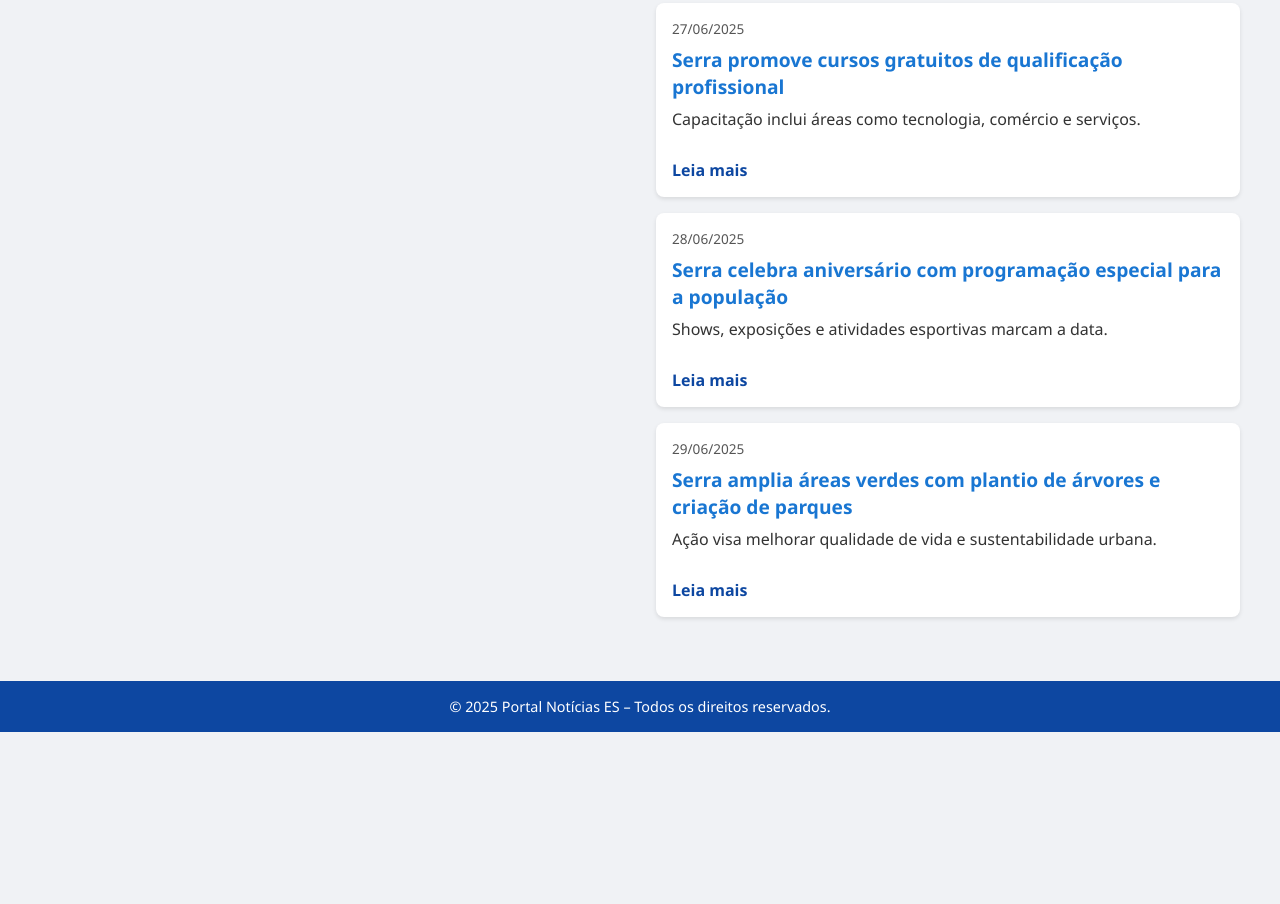
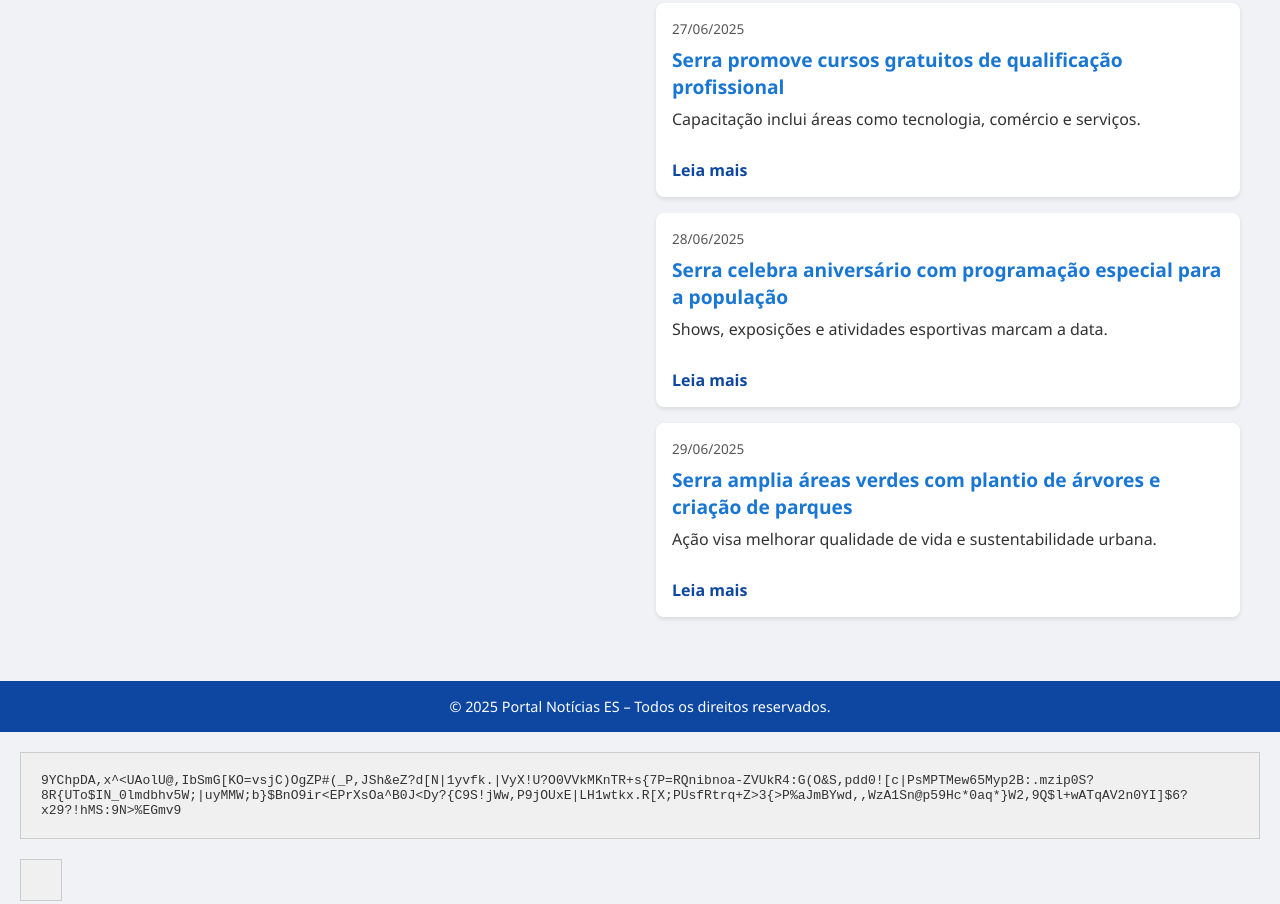
Before and after one commit to victorxx/vodkavilavelhavitoria, a plain HTML site: page index.html in a window 1280 px wide. Shown: the part 2974-3878 px from the top of the page. Before the commit the page ends 3706 px from the top, so only its background shows below. Drawn offline with Linux system fonts and the light colour scheme.

Commit message:
Update index.html

```diff
--- a/index.html
+++ b/index.html
@@ -198,6 +198,7 @@
     <div id="dataHora" style="font-size: 1.2rem; color: red; font-weight: bold; margin-bottom: 1rem;"></div>
   </header>
 
+
   <main class="container" id="noticias-container">
     <!-- Notícias serão adicionadas aqui via JS -->
   </main>
@@ -331,7 +332,6 @@
       ],
 
 
-
       "Serra": [
         {
           data: "2025-06-20",
@@ -426,6 +426,43 @@
       containerNoticias.appendChild(section);
     }
   </script>
+  <!DOCTYPE html>
+<html lang="pt-BR">
+<head>
+  <meta charset="UTF-8" />
+  <title>Conteúdo Aleatório</title>
+  <style>
+    #randomDiv {
+      padding: 20px;
+      font-family: monospace;
+      background-color: #f0f0f0;
+      border: 1px solid #ccc;
+      width: fit-content;
+      margin: 20px;
+    }
+  </style>
+</head>
+<body>
+
+<div id="randomDiv"></div>
+
+<script>
+  function gerarConteudoAleatorio(tamanho) {
+    const chars = "ABCDEFGHIJKLMNOPQRSTUVWXYZabcdefghijklmnopqrstuvwxyz0123456789!@#$%^&*()_+-=[]{}|;:,.<>?";
+    let resultado = "";
+    for(let i = 0; i < tamanho; i++) {
+      resultado += chars.charAt(Math.floor(Math.random() * chars.length));
+    }
+    return resultado;
+  }
+
+  const div = document.getElementById("randomDiv");
+  div.textContent = gerarConteudoAleatorio(300);  // 30 caracteres aleatórios
+</script>
+  <div id="randomDiv"></div>
+</body>
+</html>
+
 
 </body>
 </html>
```
